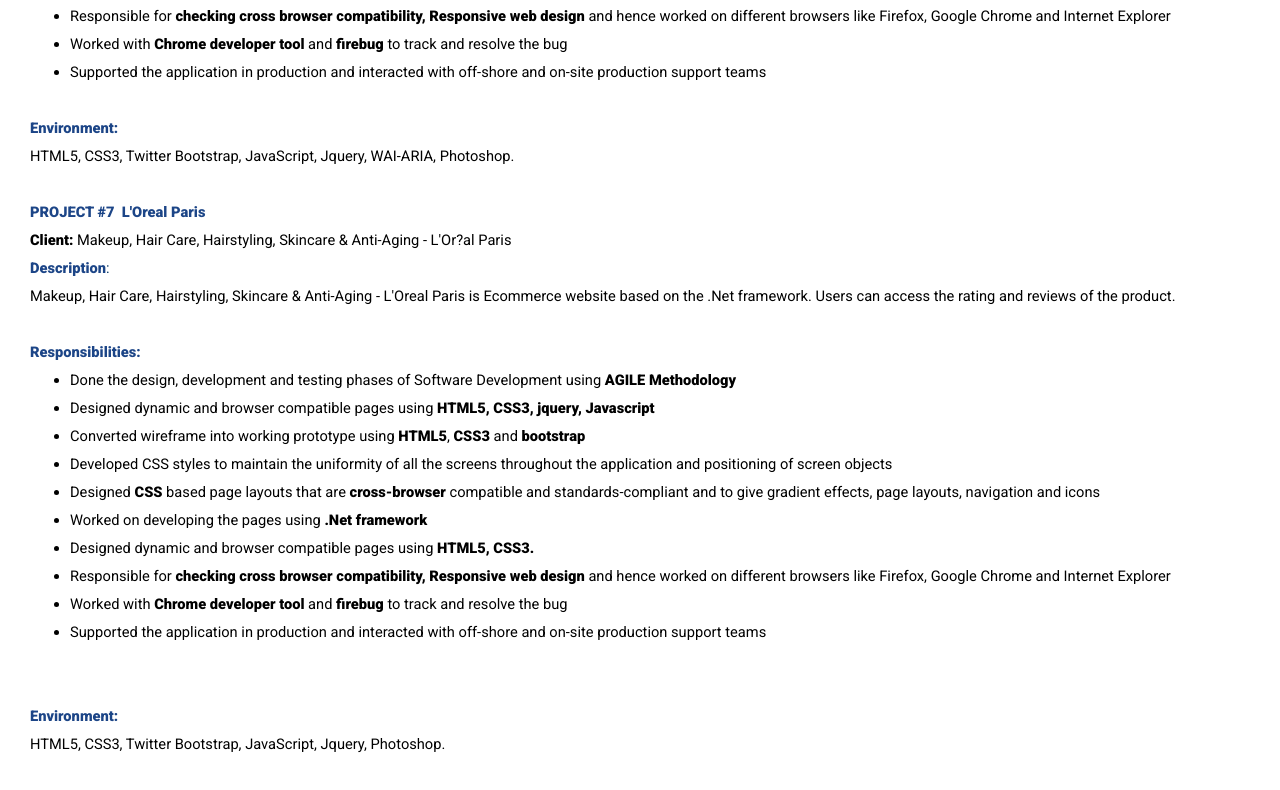
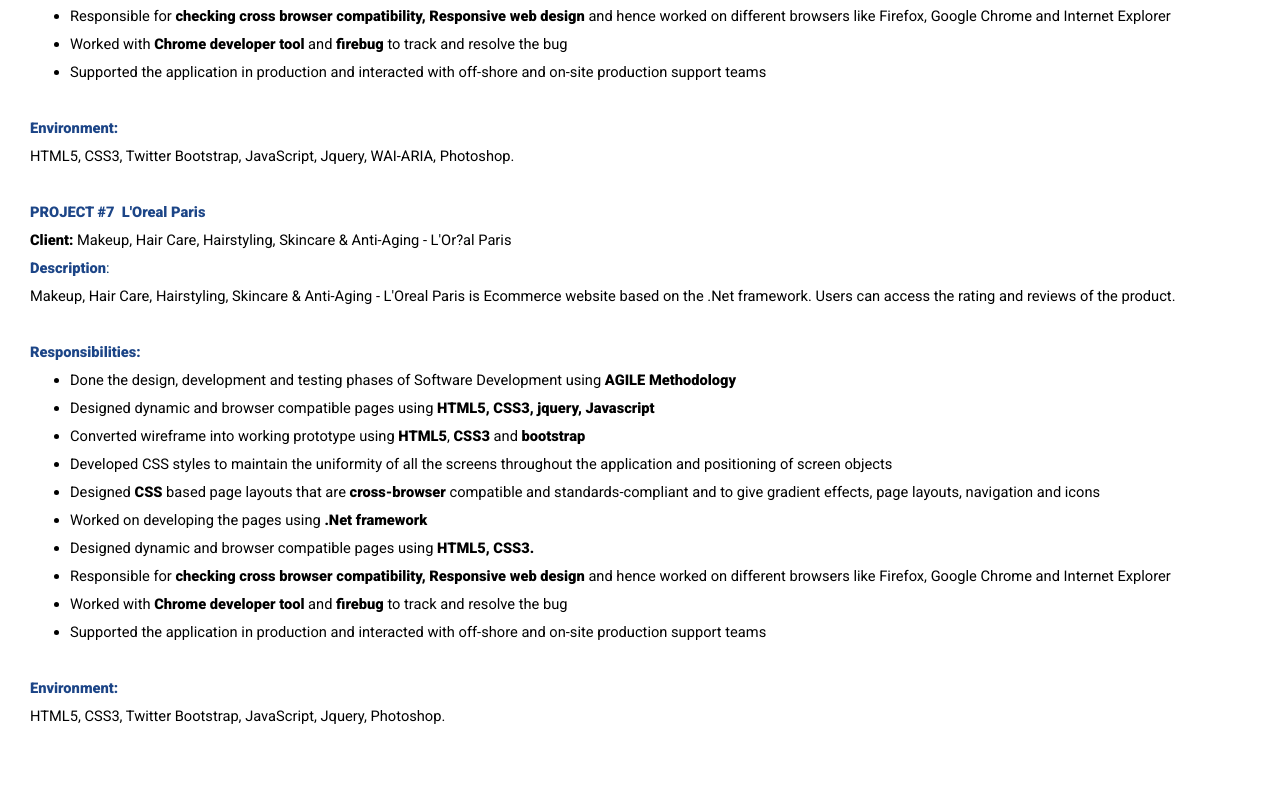
Before and after one commit to SuriyamoorthyNeelamegam/resume, a plain HTML site: page index.html in a window 1280 px wide. Shown: the part 4477-5267 px from the top of the page. Drawn offline with Linux system fonts and the light colour scheme.

Commit message:
Update index.html
space removed.

```diff
--- a/index.html
+++ b/index.html
@@ -1,7 +1,7 @@
 <!DOCTYPE html>
 <html>
   <head>
-    <title>Suriyamoorthy N | React.js Developer</title>
+    <title>Suriyamoorthy N | React.js | Technical lead - I</title>
     <style>
       @import url("https://fonts.googleapis.com/css2?family=Roboto:ital,wght@0,400;0,900;1,700&display=swap");
       body{
@@ -437,7 +437,6 @@
       </li>
     </ul>
     <p><br></p>
-    <p><br></p>
     <p><strong><span style="color:#1c4587;">Environment:</span></strong><span style="color:#1c4587;">&nbsp;</span></p>
     <p ><span >HTML5, CSS3, Twitter Bootstrap, JavaScript, Jquery, Photoshop.</span></p>
     <p><br></p>
```
